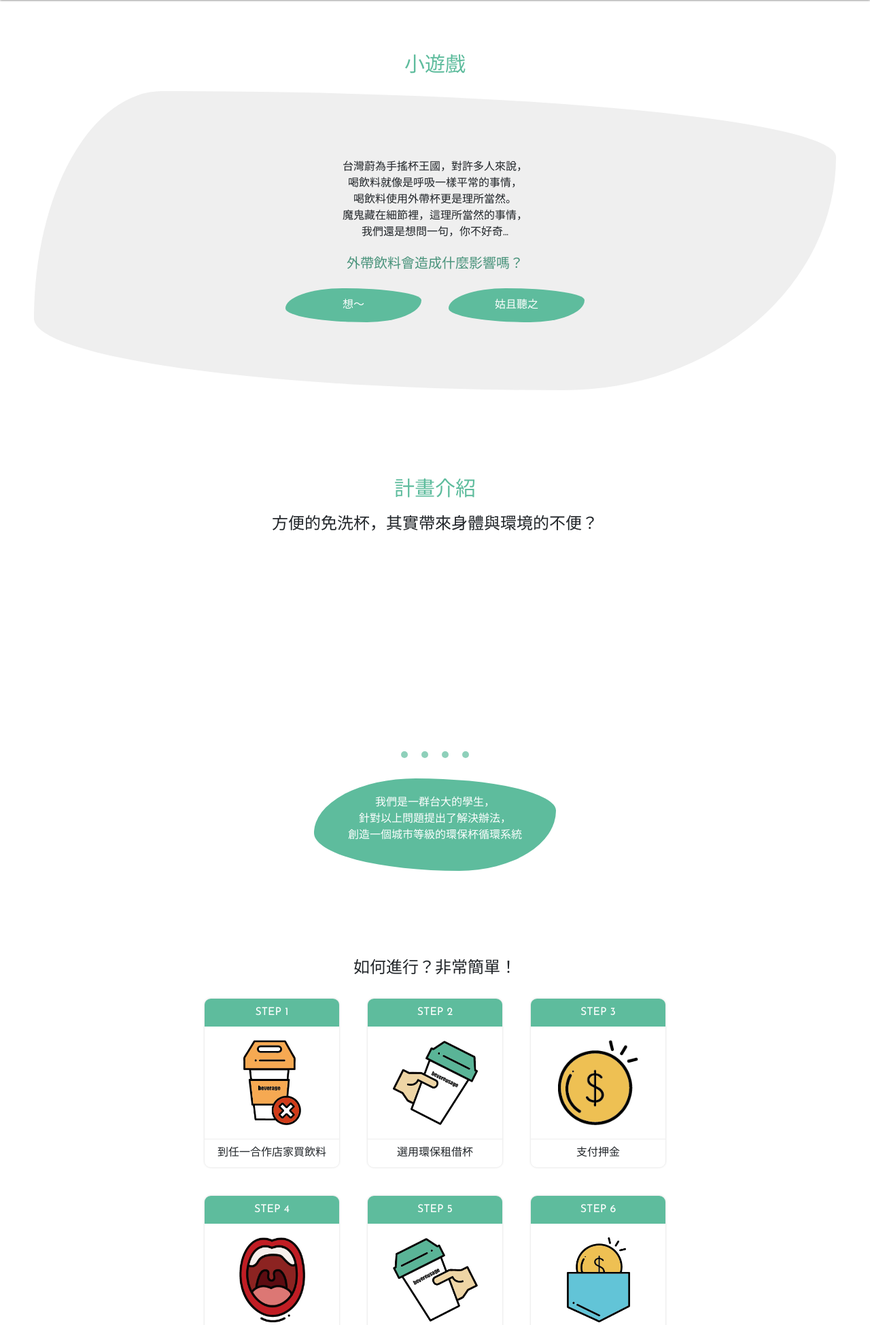
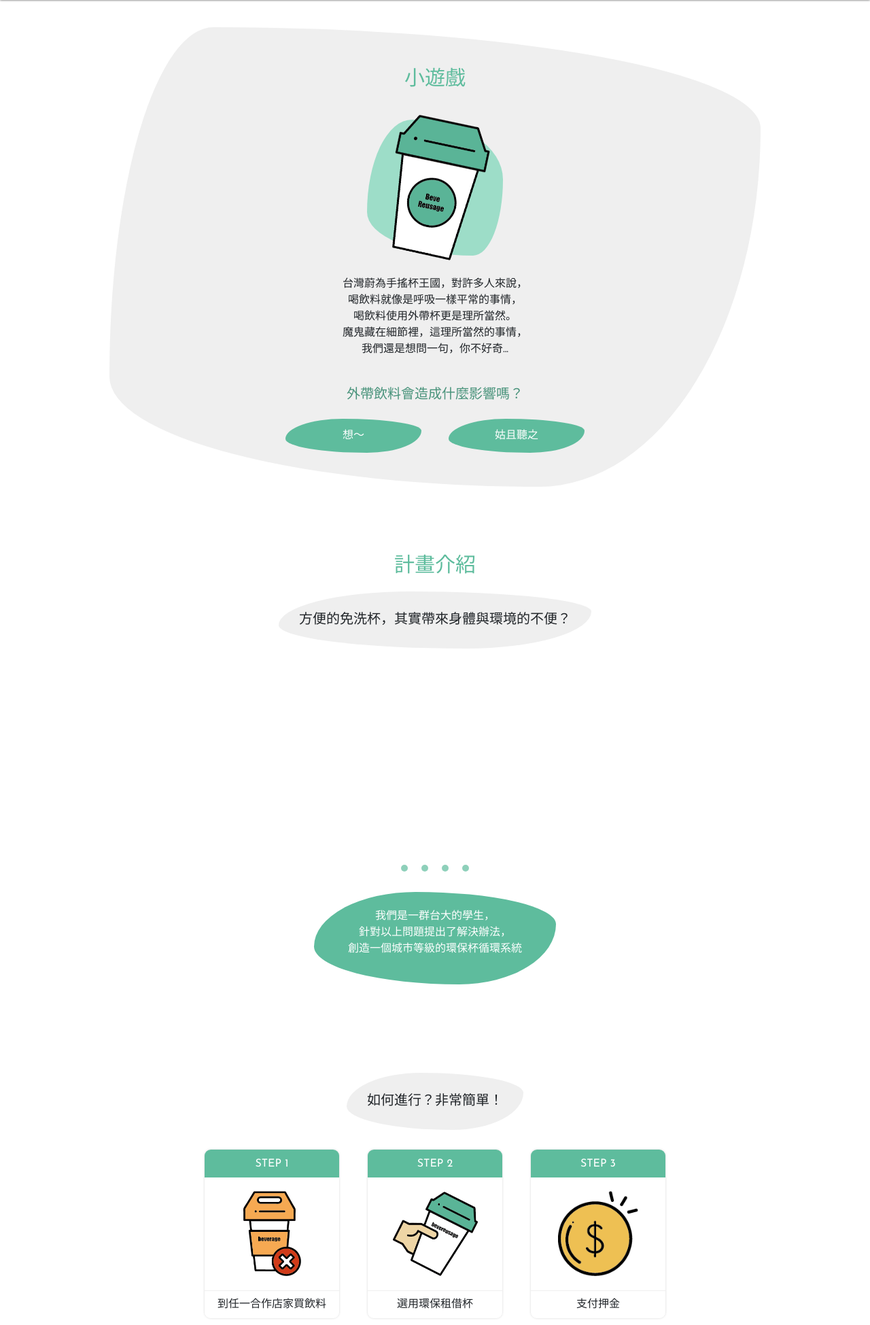
Before and after one commit to jenny-codes/cup-recycling, a Django app: page /interaction/ in a window 1280 px wide. Shown: the part 50-1999 px from the top of the page at 68% size. Run offline with Django 3.2, Linux system fonts and the light colour scheme; some libraries are stand-ins or nearby versions.

Commit message:
design a temporary logo, fix h2's bugs

```diff
--- a/interaction/static/css/styles.css
+++ b/interaction/static/css/styles.css
@@ -226,13 +226,15 @@ h1{
 	width: 100%;
 }
 h2{
-	font-size: 24px;
+	font-size: 20px;
 	text-align: center;
-	width: 100%;
+	background-color: var(--color-second);
+	border-radius: 42% 58% 40% 60% / 59% 35% 65% 41%;
+	padding:30px;
 }
 h3{
 	color: var(--color-main);
-	font-size: 20px;
+	font-size: 16px;
 	text-align: center;
 	width: 100%;
 }
@@ -240,6 +242,7 @@ p{
 	text-align: center;
 	font-weight:500;
 	margin:0;
+	padding-bottom: 20px;
 }
 .img_block-item{
 	display: flex;
@@ -290,11 +293,34 @@ select{
 
 /* 小遊戲區-------------------------------------start */
 .sec_game{
-	margin:50px;
+	margin:20px 50px;
 	display: flex;
 	justify-content: center;
 	height:100%;
 	padding:20px;
+}
+.game-slide{
+	background:var(--color-second);
+	border-radius: 16% 84% 34% 66% / 76% 22% 78% 24%;
+	padding:50px 0px;
+}
+.game-slide h2{
+	background: none;
+}
+.game_logo{
+	margin: 30px auto;
+}
+.game_start{
+	display: block;
+	height:200px;
+	animation: linear shake 1s infinite both;
+}
+@keyframes shake{
+	0%{transform: rotate(-20deg);}
+	25%{transform: rotate(0deg);}
+	50%{transform: rotate(20deg);}
+	75%{transform: rotate(0deg);}
+	100%{transform: rotate(-20deg);}
 }
 .game_intro{
 	font-weight: 500;
@@ -433,9 +459,6 @@ button{
 	display: flex;
 	justify-content: center;
 	align-content: center;
-	background:var(--color-second);
-	border-radius: 16% 84% 34% 66% / 76% 22% 78% 24%;
-	padding:100px 10px;
 }
 .game-slide {
   display: none;
@@ -506,14 +529,11 @@ button{
 .usage_subtitle{
 	padding-left:20px;
 }
-.usage_block1{
+.usage_block{
 	display: flex;
 	flex-direction: column;
 	justify-content: flex-start;
 	align-items: center;
-	width:100%;
-}
-.usage_block1 ol{
 	width:100%;
 }
 .process_sec{
@@ -586,6 +606,9 @@ button{
 	width:100%;
 	border-top:1px solid var(--color-second);
 }
+.process_text_sec p{
+	padding:0;
+}
 .usage_block3{
 	display: flex;
 	flex-direction: column;
@@ -632,8 +655,8 @@ button{
 	display: flex;
 	justify-content: center;
 	align-items: center;
-	width:150px;
-	height:150px;
+	width:200px;
+	height:200px;
 	background-color: var(--color-light);
 	z-index: -1;
 }
@@ -932,12 +955,9 @@ td{
 	.usage_subtitle{
 		text-align: center;
 	}
-	.usage_block1{
+	.usage_block{
 		flex-direction: column;
 		justify-content:center;
-	}
-	.usage_block1, .usage_block2, .usage_block3,	.usage_block4{
-		justify-content: center;
 	}
 	.process_sec{
 		flex-direction: row;
--- a/interaction/templates/index.html
+++ b/interaction/templates/index.html
@@ -2,9 +2,12 @@
 
 {% block content %}
   <div class="col-12 sec_game section" id="sec_game">
-    <h1>小遊戲</h1>
     <div class="col-12 slideshow-container">
       <div class="col-12 col-lg-10 game-slide">
+        <h1>小遊戲</h1>
+        <div class="game_logo bg-circle bg3">
+          <img src="../static/asset/1x/logo.png" alt="" class="game_start">
+        </div>
         <p class="col-12 game_intro">
           台灣蔚為手搖杯王國，對許多人來說，</br>
           喝飲料就像是呼吸一樣平常的事情，</br>
@@ -16,11 +19,12 @@
           外帶飲料會造成什麼影響嗎？
         </p>
         <div class="col-12 game_btn_sec">
-          <button class="game-btn game-btn1" id="q1-1" type="submit" value="想～">想～</button>
-          <button class="game-btn game-btn2" id="q1-2" type="submit" value="姑且聽之">姑且聽之</button>
+          <button class="game-btn" id="q1-1" type="submit" value="想～">想～</button>
+          <button class="game-btn" id="q1-2" type="submit" value="姑且聽之">姑且聽之</button>
         </div>
       </div>
       <div class="col-12 col-lg-10 game-slide">
+        <h1>小遊戲</h1>
         <p class="col-12 game_big_word">
           我一週用免洗杯喝了<span><input type="number" min=0 name="q2-drinks" id="q2-drinks"></span>  杯飲料
         </p>
@@ -30,6 +34,7 @@
         </div>
       </div>
       <div class="col-12 col-lg-10 game-slide">
+        <h1>小遊戲</h1>
         <div class="col-12 game_content">
           <h2 class="col-12 game_title">
             你每年相當於消耗了...
@@ -60,6 +65,7 @@
         </div>
       </div>
       <div class="col-12 col-lg-10 game-slide">
+          <h1>小遊戲</h1>
           <div class="col-12 game_content">
             <h2 class="col-12 game_title">
               您每年相當於消耗了...
@@ -112,7 +118,7 @@
     </p>
   </div>
   <div class="col-12 sec_usage section" id="sec_usage">
-    <div class="block col-12 usage_block1">
+    <div class="block col-12 usage_block">
       <h2>如何進行？非常簡單！</h2>
       <div class="process_sec">
         <div class="process_row">
@@ -199,7 +205,7 @@
         </div>
       </div>
     </div>
-    <div class= "block col-12 usage_block2">
+    <div class= "block col-12 usage_block">
       <h2>我們想帶給你...</h2>
       <div class="row img_block-content">
         <div class="col-12 col-lg img_block-item img-card">
@@ -231,23 +237,23 @@
         </div>
       </div>
     </div>
-    <div class="block col-12 usage_block3">
+    <div class="block col-12 usage_block">
       <h2>聽起來很理想化？</h2>
       <p>我們正在把理想變成真實，</br>看看我們的試營運計畫影片吧！</p>
       <iframe class="video" src="https://www.youtube.com/embed/FaUgsf2b4Q8" frameborder="0" allow="accelerometer; autoplay; encrypted-media; gyroscope; picture-in-picture" allowfullscreen></iframe>
     </div>
-    <div class="block col-12 usage_block4">
-      <h2>合作店家有哪些？</h3>
+    <div class="block col-12 usage_block">
+      <h2>合作店家有哪些？</h2>
       <p>目前推動台大校內飲料店家合作中</p>
       <iframe class="google_map" width='100%' height='400px' frameborder='0' scrolling='no' marginheight='0' marginwidth='0' src='https://maps.google.com.tw/maps?f=q&hl=zh-TW&geocode=&q=台北市新生南路三段90號&z=16&output=embed&t='></iframe>
     </div>
   </div>
   <div class="col-12 sec_cooperation section" id="sec_cooperation">
     <h1>關於合作</h1>
-    <h2 class="sec_subtitle pt-2 pb-2">為什麼你該成為我們的夥伴？</h2>
+    <h2>為什麼你該成為我們的夥伴？</h2>
     <div class="row img_block-content">
         <div class="col-12 col-lg img_block-item img-card">
-          <div class="bg-grey bg1">
+          <div class="bg-circle bg1">
               <div class="img-set coop_img coop_img1"></div>
           </div>
           <div class="img-content">
@@ -256,7 +262,7 @@
           </div>
         </div>
         <div class="col-12 col-lg img_block-item img-card">
-          <div class="bg-grey bg2">
+          <div class="bg-circle bg2">
             <div class="img-set coop_img coop_img2"></div>
           </div>
           <div class="img-content">
@@ -265,7 +271,7 @@
           </div>
         </div>
         <div class="col-12 col-lg img_block-item img-card">
-          <div class="bg-grey bg3">
+          <div class="bg-circle bg3">
             <div class="img-set coop_img coop_img3"></div>
           </div>
           <div class="img-content">
```
Also changed, not shown: db.sqlite3, interaction/static/asset/1x/logo.png (added).
